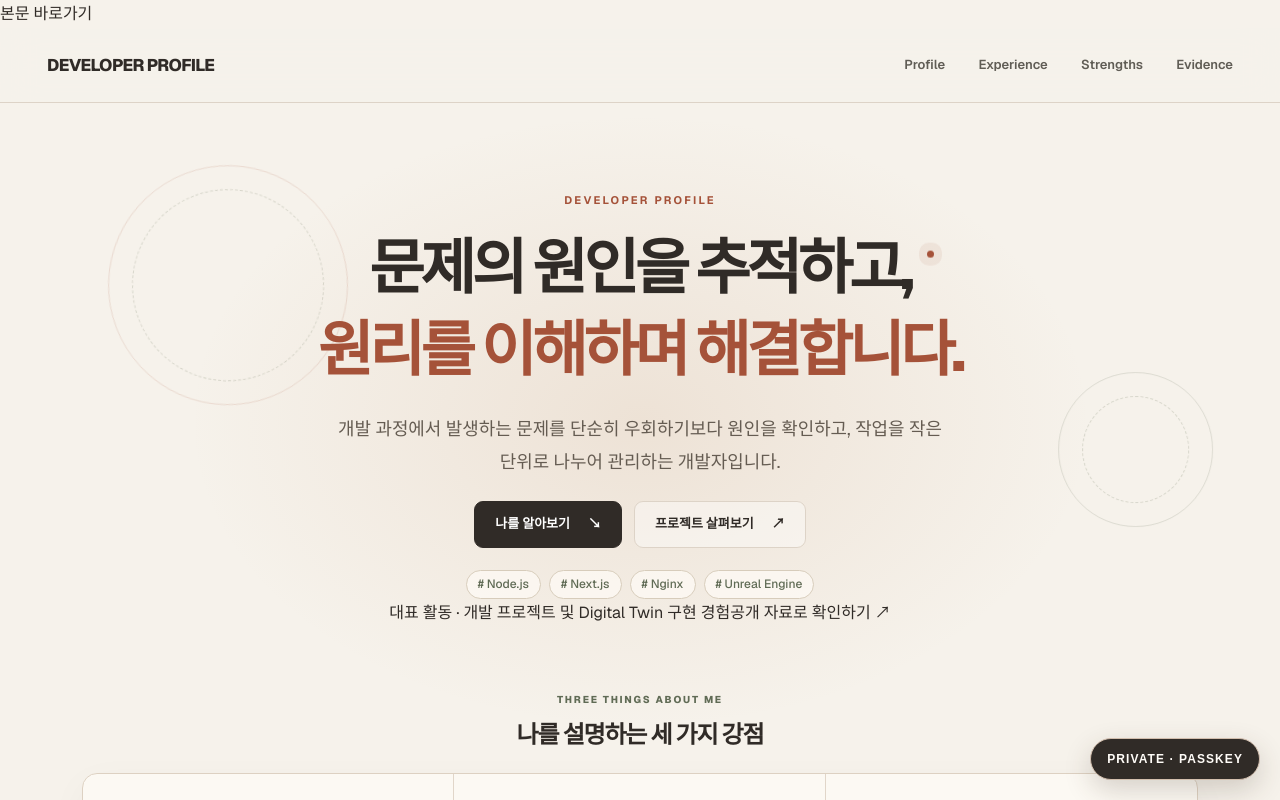
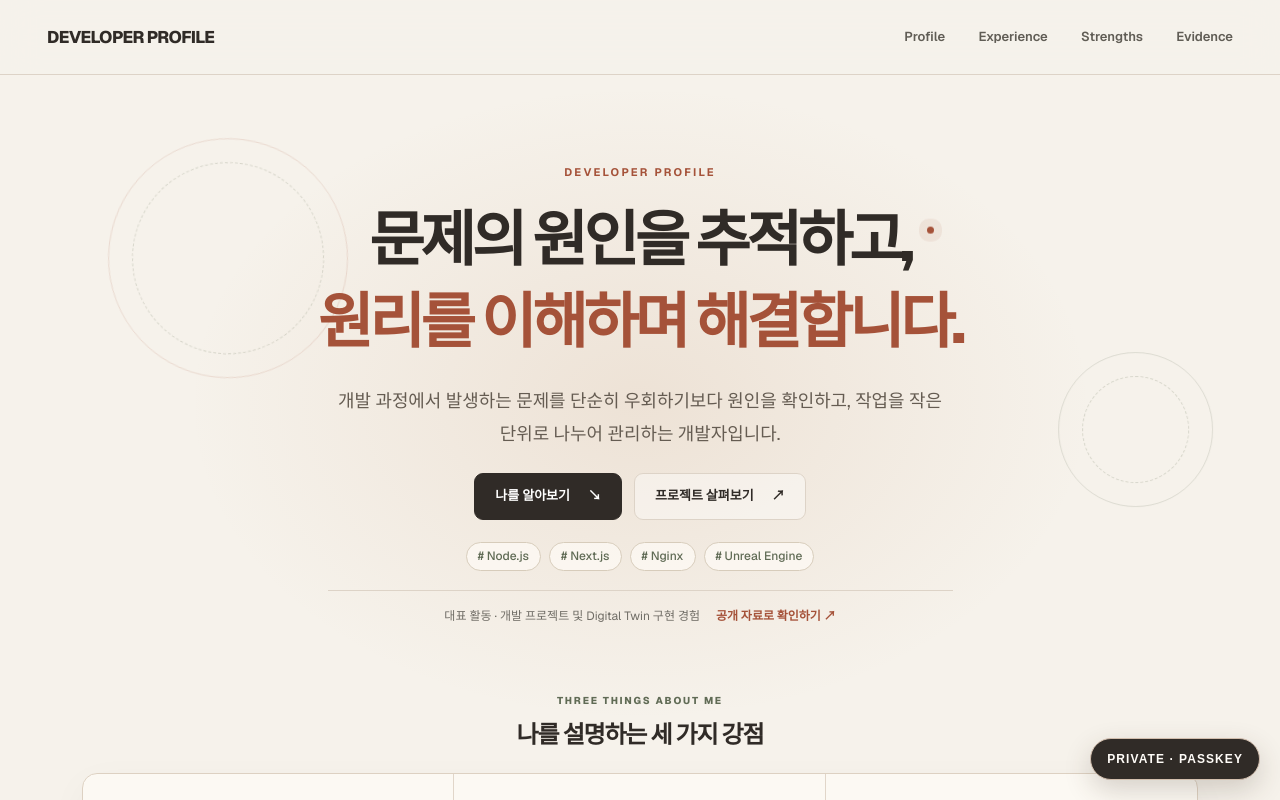
Before and after one commit to SuperNova080710/aleph-t01, a Next.js app: page / in a window 1280 px wide. Shown: the top 800 px of the page. Built offline with nearby package versions, Linux system fonts and the light colour scheme.

Commit message:
style: 공개 근거 영역과 키보드 탐색 스타일 보강

```diff
--- a/src/app/portfolio.css
+++ b/src/app/portfolio.css
@@ -428,3 +428,34 @@ html { scroll-padding-top: 95px; }
   .portfolio-page.portfolio-js-motion .portfolio-reveal { opacity: 1 !important; transform: none !important; }
   .portfolio-ring, .portfolio-dot, .portfolio-page *, .private-portfolio-page *, .portfolio-passkey { animation: none !important; transition: none !important; }
 }
+
+/* Skip navigation and the first-view public evidence strip. */
+.portfolio-skip-link {
+  position: fixed;
+  left: 15px;
+  top: -90px;
+  z-index: 200;
+  background: var(--folio-ink);
+  color: white;
+  padding: 12px 16px;
+  border-radius: 6px;
+  font-size: 13px;
+}
+.portfolio-skip-link:focus { top: 12px; }
+.portfolio-featured-proof {
+  width: min(100%, 625px);
+  margin-top: 19px;
+  padding-top: 15px;
+  border-top: 1px solid var(--folio-line);
+  display: flex;
+  justify-content: center;
+  align-items: center;
+  flex-wrap: wrap;
+  gap: 6px 16px;
+  font-size: 12px;
+  line-height: 1.8;
+}
+.portfolio-featured-proof > span { color: var(--folio-muted); }
+.portfolio-featured-proof a { color: var(--folio-rust); font-weight: 700; }
+.portfolio-featured-proof a:hover { text-decoration: underline; }
+@media (max-width: 760px) { .portfolio-featured-proof { align-items: center; text-align: center; } }
```
